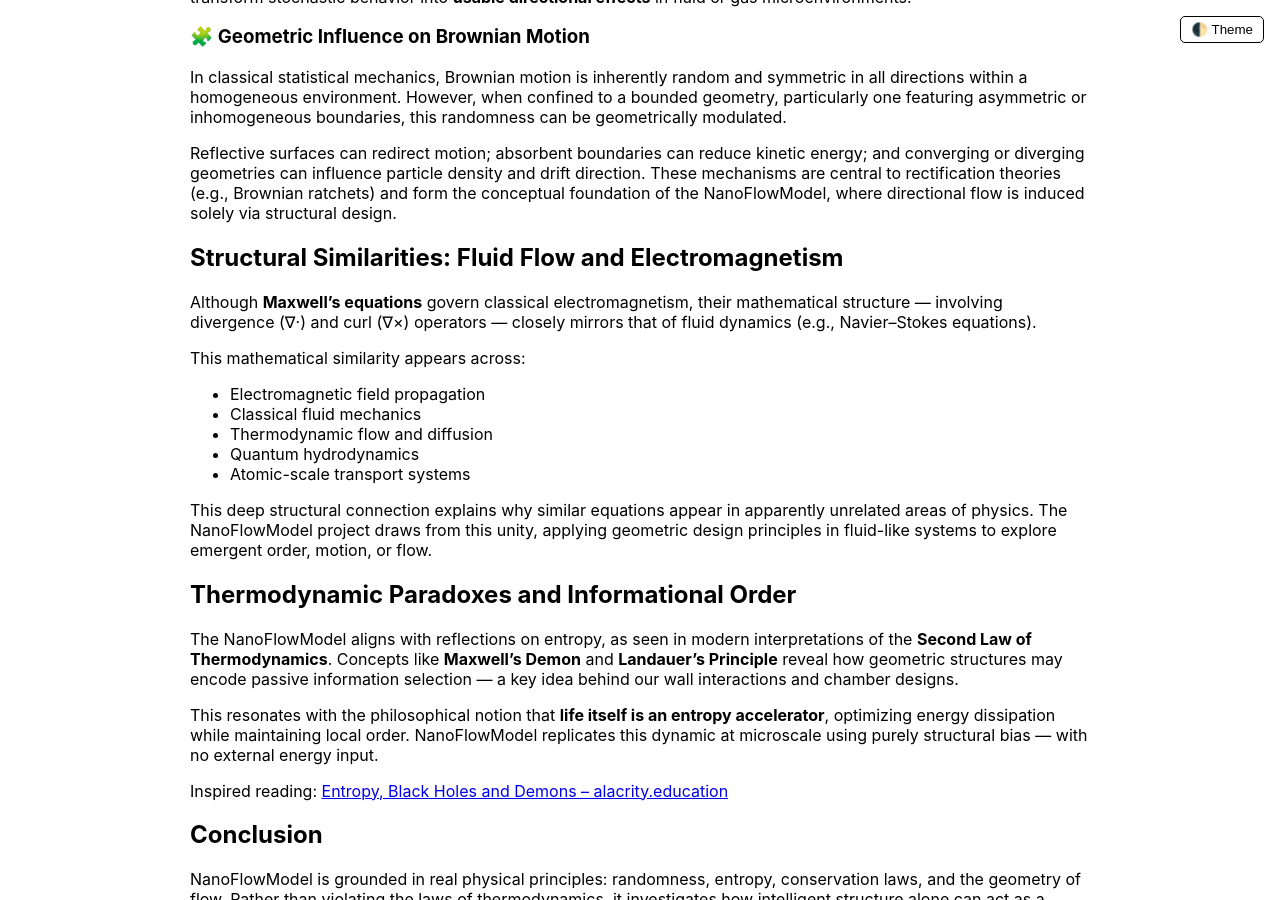
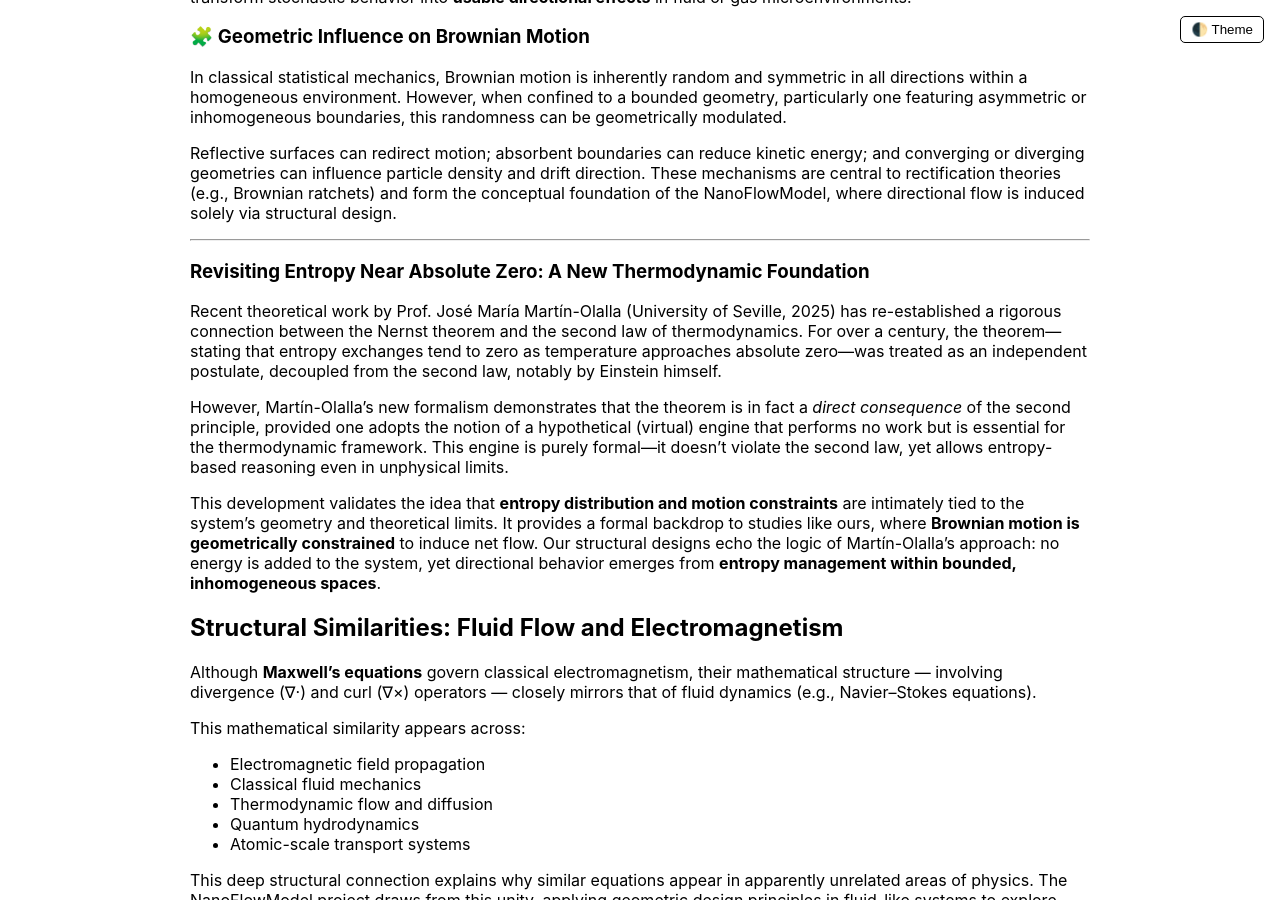
Before and after one commit to gavianu/NanoFlowModel, a Jekyll site: the page built from docs/01_physics_context.md, in a window 1280 px wide and 900 px high, scrolled down 1161 px. Built offline with Jekyll 4.4.1, drawn with Linux system fonts in a browser that asks for light colours; our own code applies the rules of GitHub Pages for plain Markdown files.

Commit message:
📚 Add section on entropy near absolute zero: Discussed new thermodynamic foundations linking the Nernst theorem to the second law, emphasizing the role of geometry in entropy distribution and Brownian motion.

```diff
--- a/docs/01_physics_context.md
+++ b/docs/01_physics_context.md
@@ -39,6 +39,16 @@ In classical statistical mechanics, Brownian motion is inherently random and sym
 
 Reflective surfaces can redirect motion; absorbent boundaries can reduce kinetic energy; and converging or diverging geometries can influence particle density and drift direction. These mechanisms are central to rectification theories (e.g., Brownian ratchets) and form the conceptual foundation of the NanoFlowModel, where directional flow is induced solely via structural design.
 
+---
+
+### Revisiting Entropy Near Absolute Zero: A New Thermodynamic Foundation
+
+Recent theoretical work by Prof. José María Martín-Olalla (University of Seville, 2025) has re-established a rigorous connection between the Nernst theorem and the second law of thermodynamics. For over a century, the theorem—stating that entropy exchanges tend to zero as temperature approaches absolute zero—was treated as an independent postulate, decoupled from the second law, notably by Einstein himself.
+
+However, Martín-Olalla's new formalism demonstrates that the theorem is in fact a _direct consequence_ of the second principle, provided one adopts the notion of a hypothetical (virtual) engine that performs no work but is essential for the thermodynamic framework. This engine is purely formal—it doesn't violate the second law, yet allows entropy-based reasoning even in unphysical limits.
+
+This development validates the idea that **entropy distribution and motion constraints** are intimately tied to the system's geometry and theoretical limits. It provides a formal backdrop to studies like ours, where **Brownian motion is geometrically constrained** to induce net flow. Our structural designs echo the logic of Martín-Olalla’s approach: no energy is added to the system, yet directional behavior emerges from **entropy management within bounded, inhomogeneous spaces**.
+
 ## Structural Similarities: Fluid Flow and Electromagnetism
 
 Although **Maxwell’s equations** govern classical electromagnetism, their mathematical structure — involving divergence (∇·) and curl (∇×) operators — closely mirrors that of fluid dynamics (e.g., Navier–Stokes equations).
```
